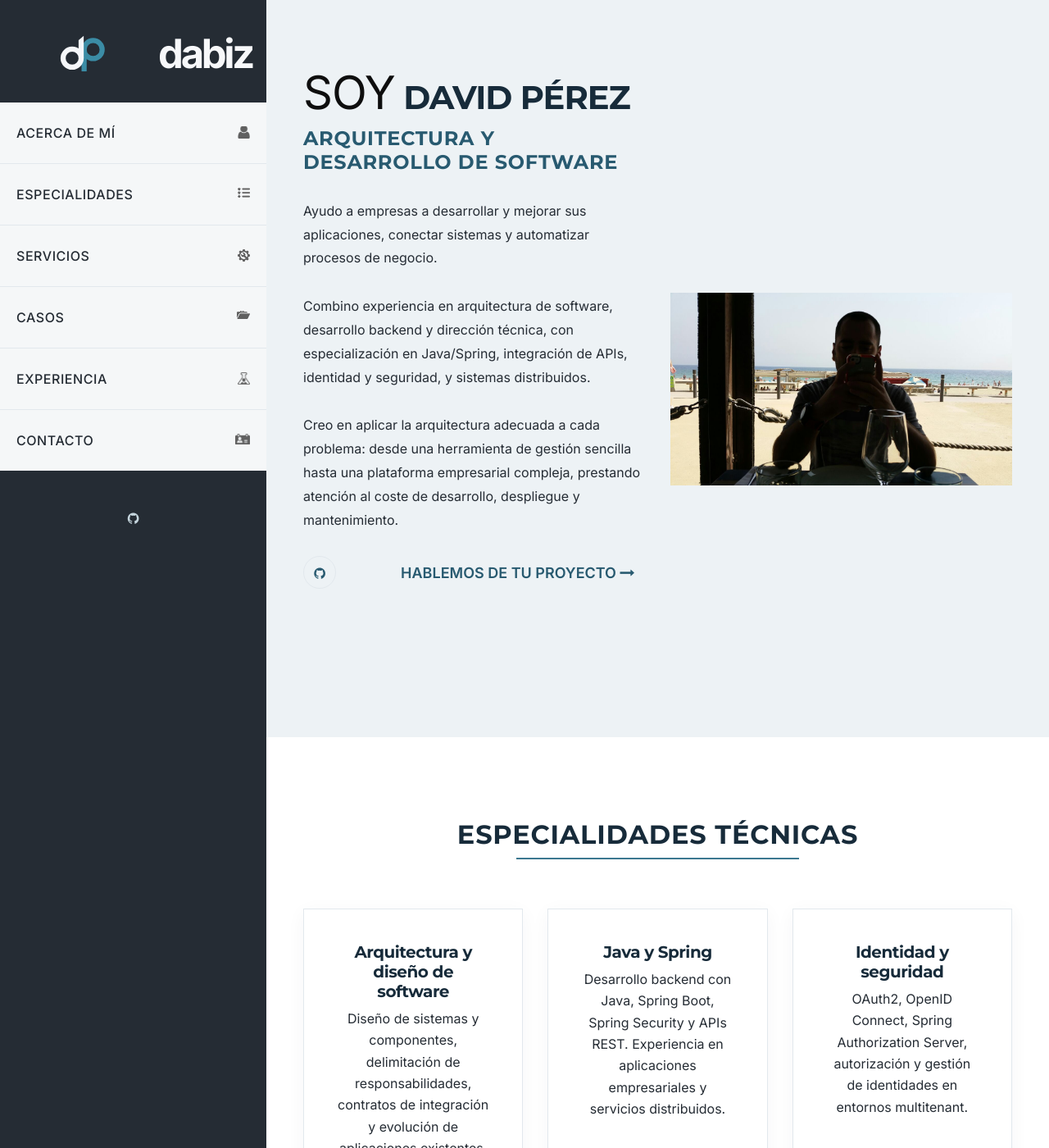
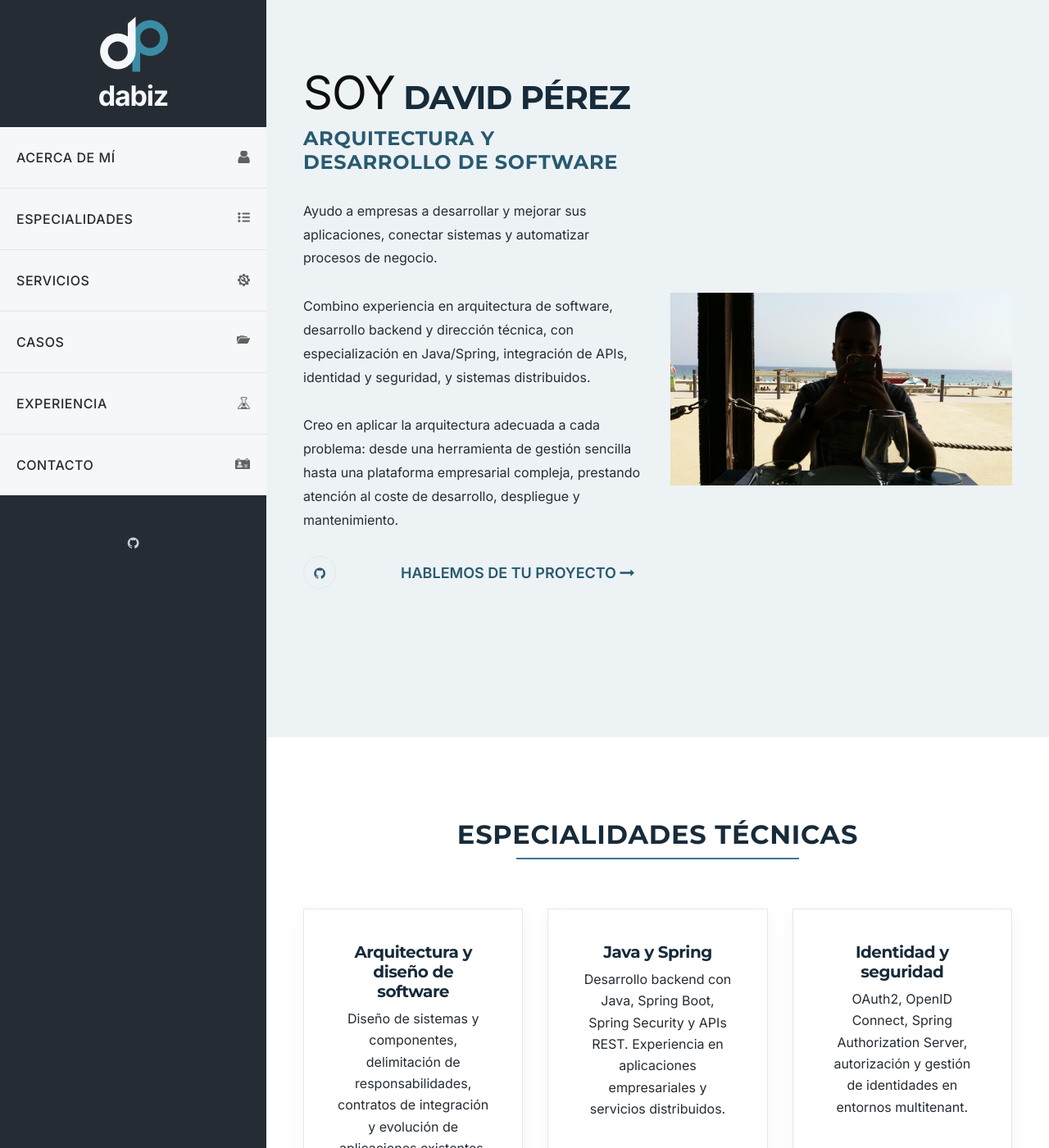
Before and after one commit to dabiz-me/dabiz.me, a Jekyll site: the page built from index.html, in a window 1280 px wide and 1400 px high. Shown: the whole window at 82% size. Built offline with Jekyll 4.4.1, drawn with Linux system fonts in a browser that asks for light colours.

Commit message:
style: stack dp mark above dabiz wordmark in sidebar

```diff
--- a/_includes/header.html
+++ b/_includes/header.html
@@ -1,3 +1,10 @@
+    <!-- Brand layout: vertically stacked symbol and wordmark -->
+    <style>
+      .themeix-nav-logo.dabiz-nav-logo { padding: 18px 12px 20px; text-align: center; }
+      .dabiz-nav-logo .dabiz-brand { display: flex; flex-direction: column; align-items: center; justify-content: center; gap: 6px; width: 100%; text-decoration: none; }
+      .dabiz-nav-logo .dabiz-brand-logo { display: block; position: static; width: 88px; height: 74px; max-width: 100%; object-fit: contain; flex: none; }
+      .dabiz-nav-logo .dabiz-brand-name { display: block; margin: 0; padding: 0; font-size: 34px; line-height: 1.1; font-weight: 700; letter-spacing: -1.2px; color: #F5F7FA; }
+    </style>
     <!-- Start Header -->
     <header class="themeix-aside">
         <div class="control-bar">
@@ -11,7 +18,7 @@
         </div>
         <div class="themeix-slide-menu menu-open navbar-scrolled">
             <div class="themeix-fixed-nav">
-                <div class="themeix-nav-logo"><a class="dabiz-brand" href="{{ '/' | relative_url }}" aria-label="dabiz — inicio"><img class="dabiz-brand-logo" src="{{ '/assets/images/dabiz-logo-b.svg' | relative_url }}" alt="" aria-hidden="true" width="48" height="48"><span class="dabiz-brand-name">dabiz</span></a></div>
+                <div class="themeix-nav-logo dabiz-nav-logo"><a class="dabiz-brand" href="{{ '/' | relative_url }}" aria-label="dabiz — inicio"><img class="dabiz-brand-logo" src="{{ '/assets/images/dabiz-logo-b.svg' | relative_url }}" alt="" aria-hidden="true" width="88" height="74"><span class="dabiz-brand-name">dabiz</span></a></div>
                 <nav>
                     <ul class="themeix-nav-menu list-inline">
                         <li><a href="{{ '/#about' | relative_url }}" class="btn-animated">acerca de mí<i class="icon-about"></i></a></li>
```
